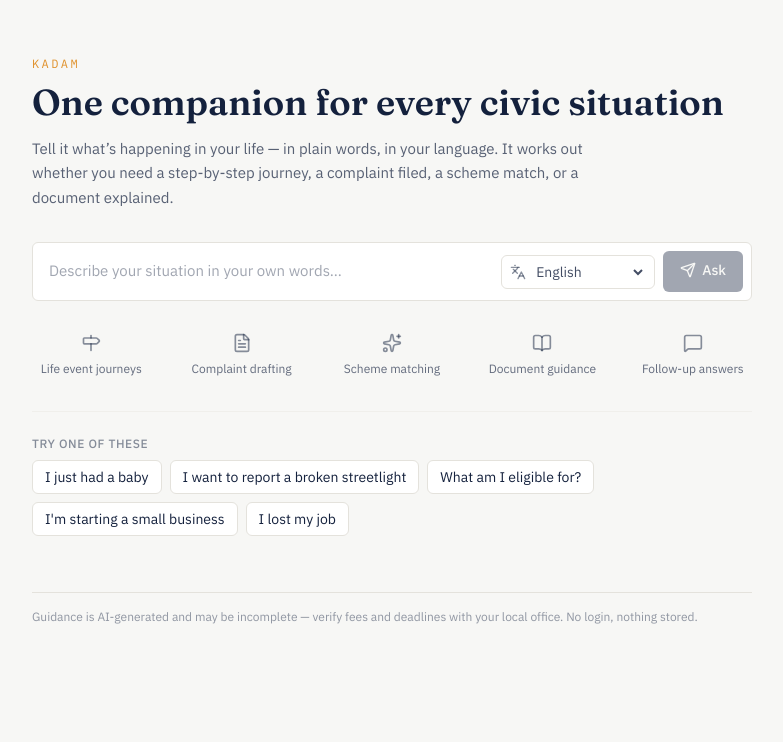
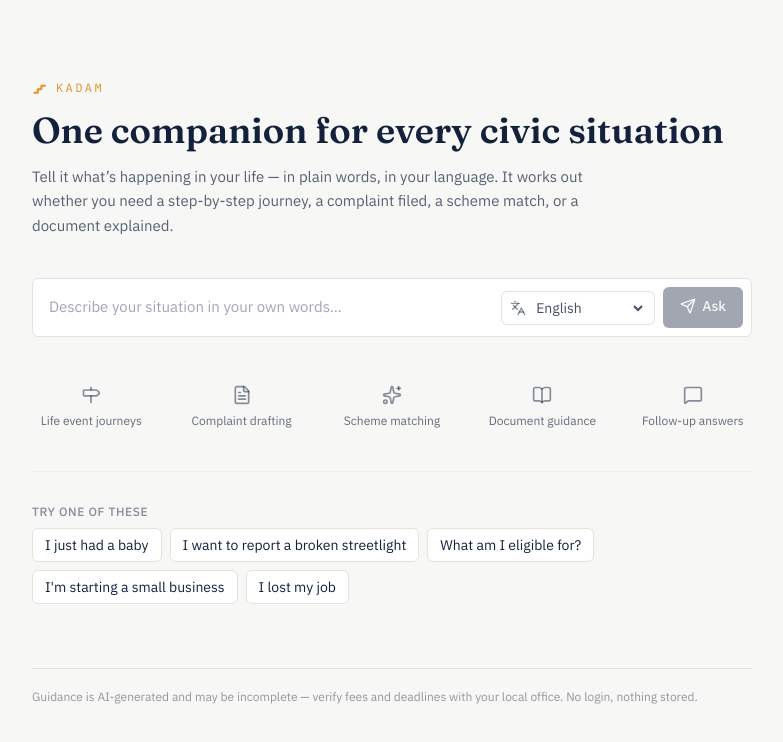
Before and after one commit to Kanneboinashivakumar/Kadam-AI-Civic-Companion, a Next.js app: page / in a window 1280 px wide. Shown: the top 742 px of the page, without its empty margins (248-1031 px from the left). Built offline with nearby package versions, Linux system fonts and the light colour scheme.

Commit message:
Branding & Polish: Add logo SVG, entrance animations, and multilingual UI strings

```diff
--- a/app/page.tsx
+++ b/app/page.tsx
@@ -43,6 +43,63 @@ function ReasoningIndicator() {
     </motion.div>
   );
 }
+
+const LogoMark = () => (
+  <svg
+    className="h-3.5 w-3.5 text-accent inline-block mr-1.5 align-text-bottom"
+    viewBox="0 0 24 24"
+    fill="none"
+    stroke="currentColor"
+    strokeWidth="3.5"
+    strokeLinecap="round"
+    strokeLinejoin="round"
+    aria-hidden="true"
+  >
+    <polyline points="4 20 10 20 10 14 16 14 16 8 22 8" />
+  </svg>
+);
+
+const UI_STRINGS: Record<
+  string,
+  { headline: string; subheadline: string; tryOne: string }
+> = {
+  English: {
+    headline: "One companion for every civic situation",
+    subheadline:
+      "Tell it what’s happening in your life — in plain words, in your language. It works out whether you need a step-by-step journey, a complaint filed, a scheme match, or a document explained.",
+    tryOne: "Try one of these",
+  },
+  Hindi: {
+    headline: "हर नागरिक समस्या के लिए एक साथी",
+    subheadline:
+      "अपने जीवन की परिस्थिति को सरल भाषा में बताएं। यह तय करेगा कि आपको चरण-दर-चरण प्रक्रिया, शिकायत ड्राफ्ट, योजना मिलान या दस्तावेज़ मार्गदर्शन की आवश्यकता है।",
+    tryOne: "इनमें से कोई एक आज़माएं",
+  },
+  Telugu: {
+    headline: "ప్రతి పౌర సమస్యకు ఒకే తోడు",
+    subheadline:
+      "మీ జీవితంలో ఏమి జరుగుతుందో మీ సొంత మాటల్లో చెప్పండి. మీకు ఒక పద్ధతి ప్రకారం అడుగుల ప్రయాణం కావాలా, ఫిర్యాదు ముసాయిదా కావాలా, పథకం సరిపోలిక కావాలా లేదా పత్రం గురించి వివరణ కావాలా అనేది ఇది నిర్ణయిస్తుంది.",
+    tryOne: "వీటిలో ఒకటి ప్రయత్నించండి",
+  },
+  Tamil: {
+    headline: "ஒவ்வொரு குடிமைச் சூழலுக்கும் ஒரு துணை",
+    subheadline:
+      "உங்கள் வாழ்க்கையில் என்ன நடக்கிறது என்பதை உங்கள் சொந்த மொழியில் எளிய சொற்களில் கூறுங்கள். உங்களுக்கு ஒரு படிநிலை வழிகாட்டி, புகார் வரைவு, திட்டப் பொருத்தம் அல்லது ஆவண விளக்கம் தேவையா என்பதை இதுவே கண்டறியும்.",
+    tryOne: "இவற்றில் ஒன்றை முயற்சிக்கவும்",
+  },
+  Bengali: {
+    headline: "প্রতিটি নাগরিক সমস্যার জন্য একটি সঙ্গী",
+    subheadline:
+      "আপনার জীবনে কী ঘটছে তা আপনার নিজের ভাষায় সহজ কথায় বলুন। আপনি ধাপে ধাপে নির্দেশিকা, একটি অভিযোগের খসড়া, সরকারি প্রকল্প নাকি নথিপত্রের নির্দেশ চান তা এটি নিজেই নির্ধারণ করবে।",
+    tryOne: "এগুলির একটি চেষ্টা করুন",
+  },
+  Marathi: {
+    headline: "प्रत्येक नागरी समस्येसाठी एक सोबती",
+    subheadline:
+      "तुमच्या आयुष्यात काय घडत आहे ते तुमच्या स्वतःच्या भाषेत, सोप्या शब्दात सांगा. तुम्हाला टप्प्याटप्प्याने मार्गदर्शक, तक्रारीचा मसुदा, सरकारी योजना किंवा कागदपत्रांची माहिती हवी आहे का, हे हे स्वतः ठरवेल.",
+    tryOne: "यापैकी एक प्रयत्न करा",
+  },
+};
 
 export default function Home() {
   const [language, setLanguage] = useState("English");
@@ -97,34 +154,44 @@ export default function Home() {
     if (lastMessage && !loading) ask(lastMessage, lang);
   }
 
+  const strings = UI_STRINGS[language] || UI_STRINGS.English;
+
   return (
-    <div className="mx-auto max-w-3xl px-4 py-10 sm:px-6 sm:py-14">
-      <header>
-        <p className="font-mono text-xs uppercase tracking-[0.2em] text-accent">
+    <div className="mx-auto max-w-3xl px-4 py-12 sm:px-6 sm:py-20">
+      <motion.header
+        initial={{ opacity: 0, y: 10 }}
+        animate={{ opacity: 1, y: 0 }}
+        transition={{ duration: 0.5, ease: "easeOut" }}
+      >
+        <p className="flex items-center gap-1 font-mono text-xs uppercase tracking-[0.2em] text-accent">
+          <LogoMark />
           Kadam
         </p>
-        <h1 className="mt-2 font-display text-3xl font-semibold leading-tight text-ink sm:text-4xl">
-          One companion for every civic situation
+        <h1 className="mt-3 font-display text-3xl font-semibold leading-tight text-ink sm:text-4xl">
+          {strings.headline}
         </h1>
         <p className="mt-3 max-w-xl text-[15px] leading-relaxed text-ink/70">
-          Tell it what&rsquo;s happening in your life — in plain words, in your
-          language. It works out whether you need a step-by-step journey, a
-          complaint filed, a scheme match, or a document explained.
+          {strings.subheadline}
         </p>
-      </header>
+      </motion.header>
 
-      <div className="mt-8">
+      <motion.div
+        initial={{ opacity: 0, y: 10 }}
+        animate={{ opacity: 1, y: 0 }}
+        transition={{ duration: 0.5, ease: "easeOut", delay: 0.15 }}
+        className="mt-10"
+      >
         <InputBar
           onSubmit={(m) => ask(m)}
           language={language}
           onLanguageChange={changeLanguage}
           loading={loading}
         />
-      </div>
+      </motion.div>
 
       {!response && !loading && (
-        <div className="mt-8 space-y-8">
-          <div className="flex flex-wrap items-start justify-center gap-y-6 gap-x-8 sm:flex-nowrap sm:justify-between text-center">
+        <div className="mt-12 space-y-10">
+          <div className="flex flex-wrap items-start justify-center gap-y-8 gap-x-8 sm:flex-nowrap sm:justify-between text-center">
             <div className="flex flex-col items-center gap-1.5 flex-1 min-w-[90px]">
               <Milestone className="h-5 w-5 text-ink/50" aria-hidden />
               <span className="text-xs text-ink/65 leading-relaxed">
@@ -157,16 +224,16 @@ export default function Home() {
             </div>
           </div>
 
-          <div className="mt-6 border-t border-border/40 pt-6">
+          <div className="mt-8 border-t border-border/40 pt-8">
             <p className="mb-2 text-xs font-medium uppercase tracking-wider text-ink/50">
-              Try one of these
+              {strings.tryOne}
             </p>
             <SuggestionChips onPick={(m) => ask(m)} disabled={loading} />
           </div>
         </div>
       )}
 
-      <main className="mt-8">
+      <main className="mt-10">
         {loading && <ReasoningIndicator />}
         {!loading && response && (
           <>
@@ -180,7 +247,7 @@ export default function Home() {
         )}
       </main>
 
-      <footer className="mt-14 border-t border-border pt-4 text-xs text-ink/45">
+      <footer className="mt-16 border-t border-border pt-5 text-xs text-ink/45">
         Guidance is AI-generated and may be incomplete — verify fees and
         deadlines with your local office. No login, nothing stored.
       </footer>
--- a/components/companion/InputBar.tsx
+++ b/components/companion/InputBar.tsx
@@ -13,6 +13,33 @@ export const LANGUAGES = [
   { value: "Marathi", label: "Marathi (मराठी)" },
 ];
 
+const INPUT_STRINGS: Record<string, { placeholder: string; ask: string }> = {
+  English: {
+    placeholder: "Describe your situation in your own words…",
+    ask: "Ask",
+  },
+  Hindi: {
+    placeholder: "अपनी समस्या को अपने शब्दों में बताएं…",
+    ask: "पूछें",
+  },
+  Telugu: {
+    placeholder: "మీ సమస్యను మీ స్వంత మాటలలో వివరించండి…",
+    ask: "అడగండి",
+  },
+  Tamil: {
+    placeholder: "உங்கள் சூழ்நிலையை உங்கள் சொந்த வார்த்தைகளில் விவரிக்கவும்…",
+    ask: "கேள்",
+  },
+  Bengali: {
+    placeholder: "আপনার নিজের ভাষায় সমস্যাটি বর্ণনা করুন…",
+    ask: "জিজ্ঞাসা করুন",
+  },
+  Marathi: {
+    placeholder: "तुमची परिस्थिती तुमच्या स्वतःच्या शब्दात सांगा…",
+    ask: "विचारा",
+  },
+};
+
 export default function InputBar({
   onSubmit,
   language,
@@ -25,6 +52,7 @@ export default function InputBar({
   loading: boolean;
 }) {
   const [message, setMessage] = useState("");
+  const strings = INPUT_STRINGS[language] || INPUT_STRINGS.English;
 
   function submit(e: React.FormEvent) {
     e.preventDefault();
@@ -42,7 +70,7 @@ export default function InputBar({
       <input
         value={message}
         onChange={(e) => setMessage(e.target.value)}
-        placeholder="Describe your situation in your own words…"
+        placeholder={strings.placeholder}
         className="min-w-0 flex-1 bg-transparent px-2 py-2 text-[15px] text-ink placeholder:text-ink/40 focus:outline-none"
         disabled={loading}
         aria-label="Describe your civic situation"
@@ -66,7 +94,7 @@ export default function InputBar({
         <Button type="submit" variant="primary" disabled={loading || !message.trim()}>
           <span className="inline-flex items-center gap-1.5">
             <Send className="h-4 w-4" aria-hidden />
-            Ask
+            {strings.ask}
           </span>
         </Button>
       </div>
--- a/components/companion/JourneyStepper.tsx
+++ b/components/companion/JourneyStepper.tsx
@@ -86,10 +86,10 @@ export default function JourneyStepper({ data }: { data: JourneyResponse }) {
         </p>
       </motion.div>
 
-      <ol className="mt-6 space-y-4">
+      <ol className="mt-8 space-y-6">
         {steps.map((step, i) => (
           <motion.li key={step.id ?? i} variants={item}>
-            <Card className="relative p-5">
+            <Card className="relative p-6">
               <div className="flex items-start gap-4">
                 <span className="mt-0.5 flex h-7 w-7 shrink-0 items-center justify-center rounded-md bg-ink font-mono text-sm text-bg">
                   {i + 1}
@@ -141,7 +141,7 @@ export default function JourneyStepper({ data }: { data: JourneyResponse }) {
       </ol>
 
       {data.schemes?.length > 0 && (
-        <motion.div variants={item} className="mt-8">
+        <motion.div variants={item} className="mt-10 border-t border-border pt-8">
           <h3 className="flex items-center gap-2 font-display text-lg font-semibold text-ink">
             <BadgeCheck className="h-5 w-5 text-success" aria-hidden />
             Schemes you may qualify for
--- a/components/companion/SchemeList.tsx
+++ b/components/companion/SchemeList.tsx
@@ -28,10 +28,10 @@ export default function SchemeList({ data }: { data: SchemeResponse }) {
         </p>
       </motion.div>
 
-      <div className="mt-6 space-y-4">
+      <div className="mt-8 space-y-5">
         {data.matches?.map((match) => (
           <motion.div key={match.name} variants={item}>
-            <Card className="p-5">
+            <Card className="p-6">
               <div className="flex items-start gap-3">
                 <BadgeCheck className="mt-0.5 h-5 w-5 shrink-0 text-success" aria-hidden />
                 <div className="min-w-0 flex-1">
```
Also changed, not shown: components/companion/ComplaintCard.tsx (+5 -5 lines).
